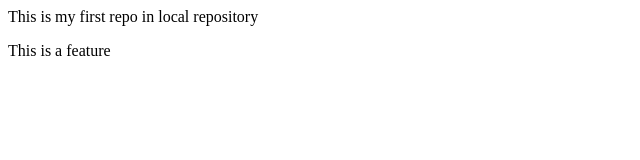
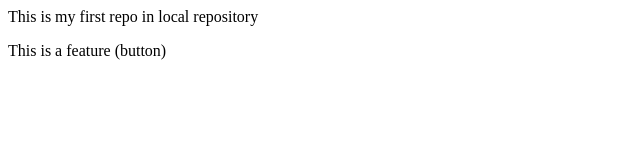
Before and after one commit to Pragathi-Deshmukh/localRepo, a plain HTML site: page index.html in a window 1280 px wide. Shown: the full height of the page, 0-640 px from the left. Drawn offline with Linux system fonts and the light colour scheme.

Commit message:
Add button

```diff
--- a/index.html
+++ b/index.html
@@ -1,2 +1,2 @@
 <p> This is my first repo in local repository</p>
-<p>This is a feature</p>
+<p>This is a feature (button)</p>
```
